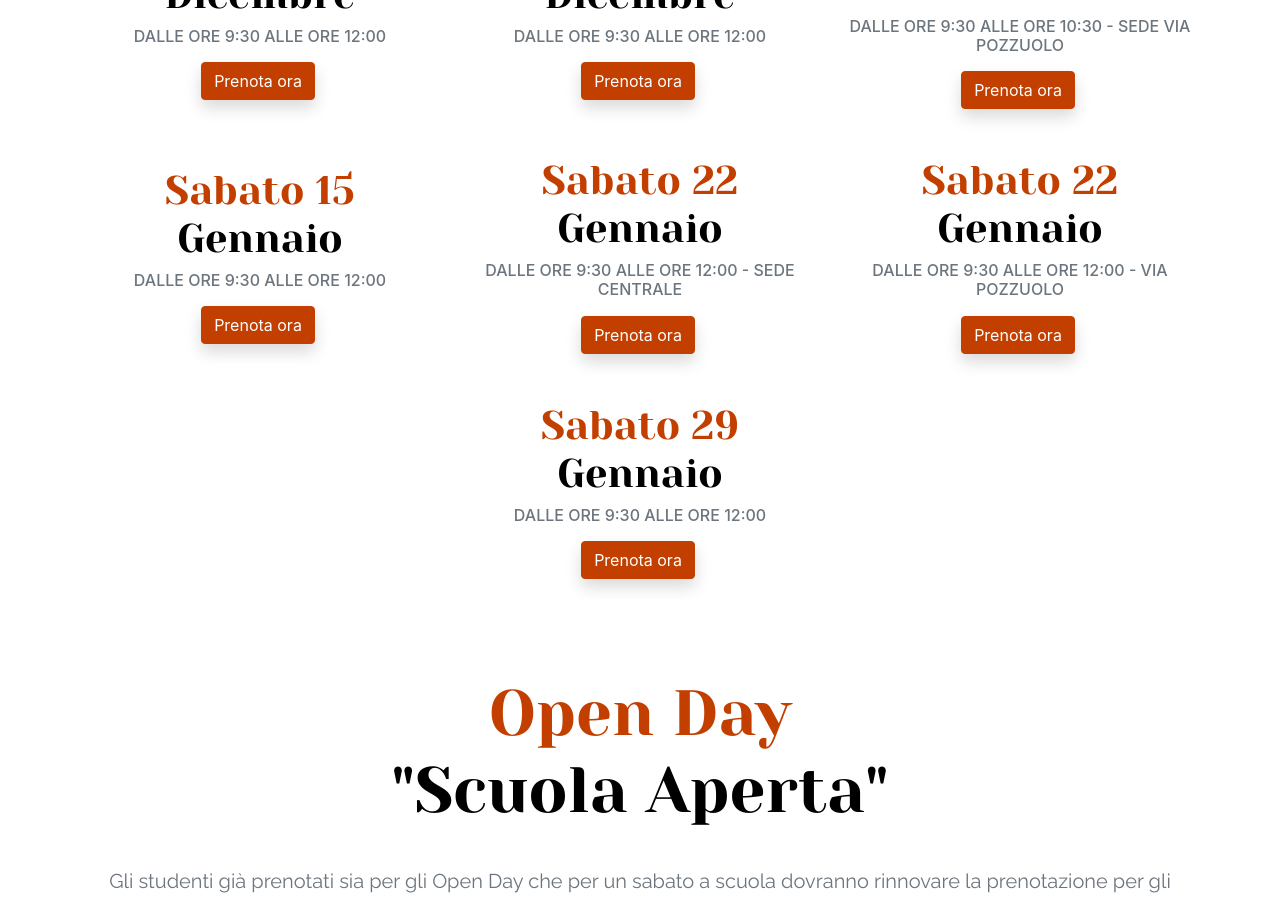
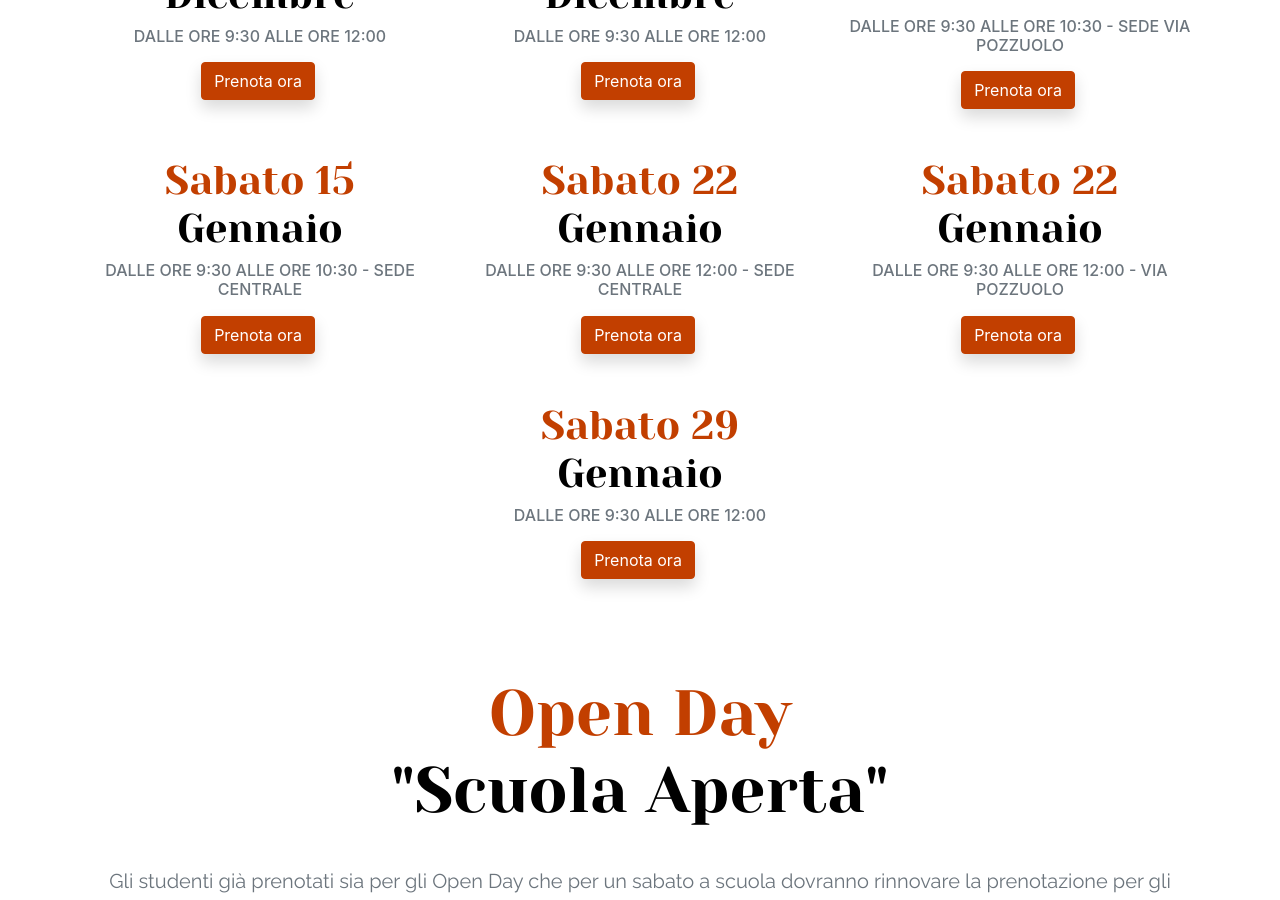
Before and after one commit to PiervitoCreanza/orientamento.liceodegiorgi.edu.it, a Jekyll site: the page built from incontri.html, in a window 1280 px wide and 900 px high, scrolled down 3462 px. Built offline with Jekyll 4.4.1, drawn with Linux system fonts in a browser that asks for light colours.

Commit message:
Updated '_data/incontri.json' via CloudCannon

```diff
--- a/_data/incontri.json
+++ b/_data/incontri.json
@@ -137,8 +137,8 @@
 				{
 					"giorno": "Sabato 15",
 					"mese": "Gennaio",
-					"orario": "dalle ore 9:30 alle ore 12:00",
-					"url": "https://forms.gle/wUdbi9c6gFBBK5o68"
+					"orario": "dalle ore 9:30 alle ore 10:30 - SEDE CENTRALE",
+					"url": "https://forms.gle/oA2899i3gYw32jew6"
 				},
 				{
 					"giorno": "Sabato 22",
```
